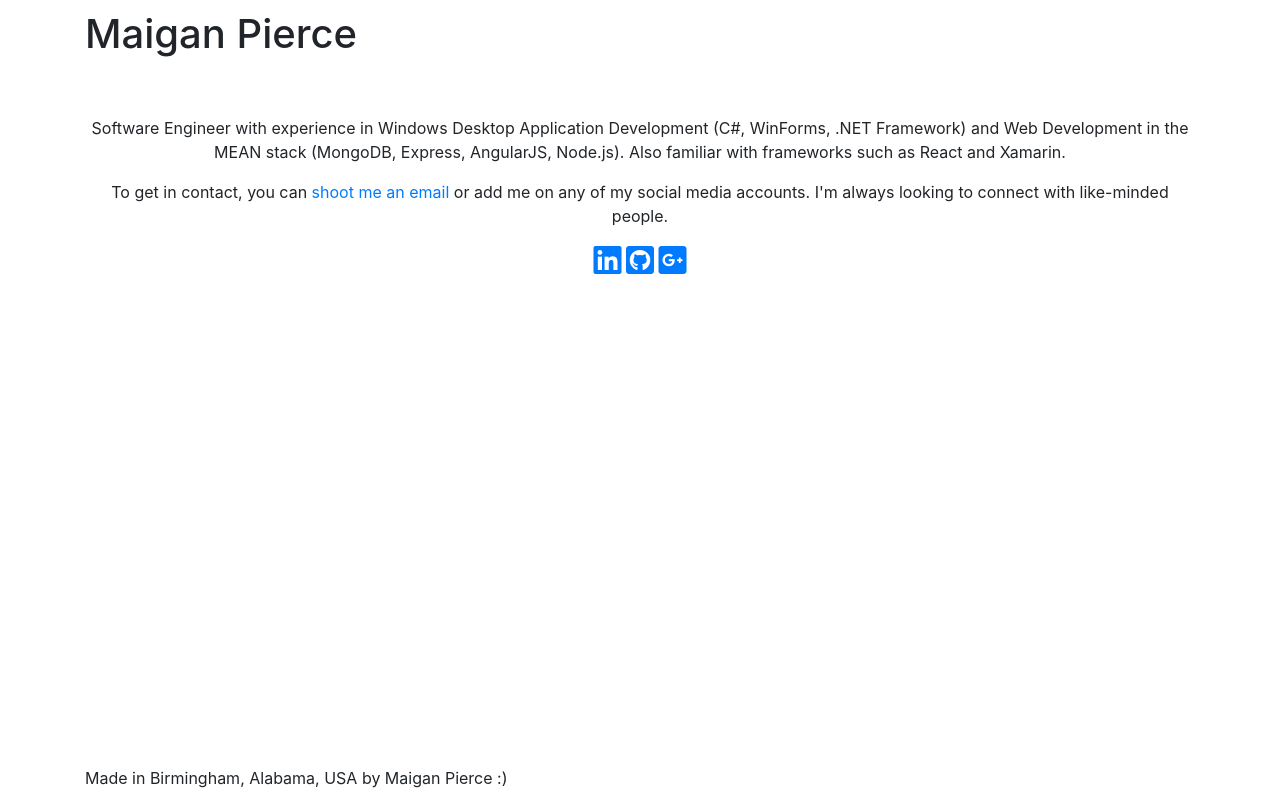
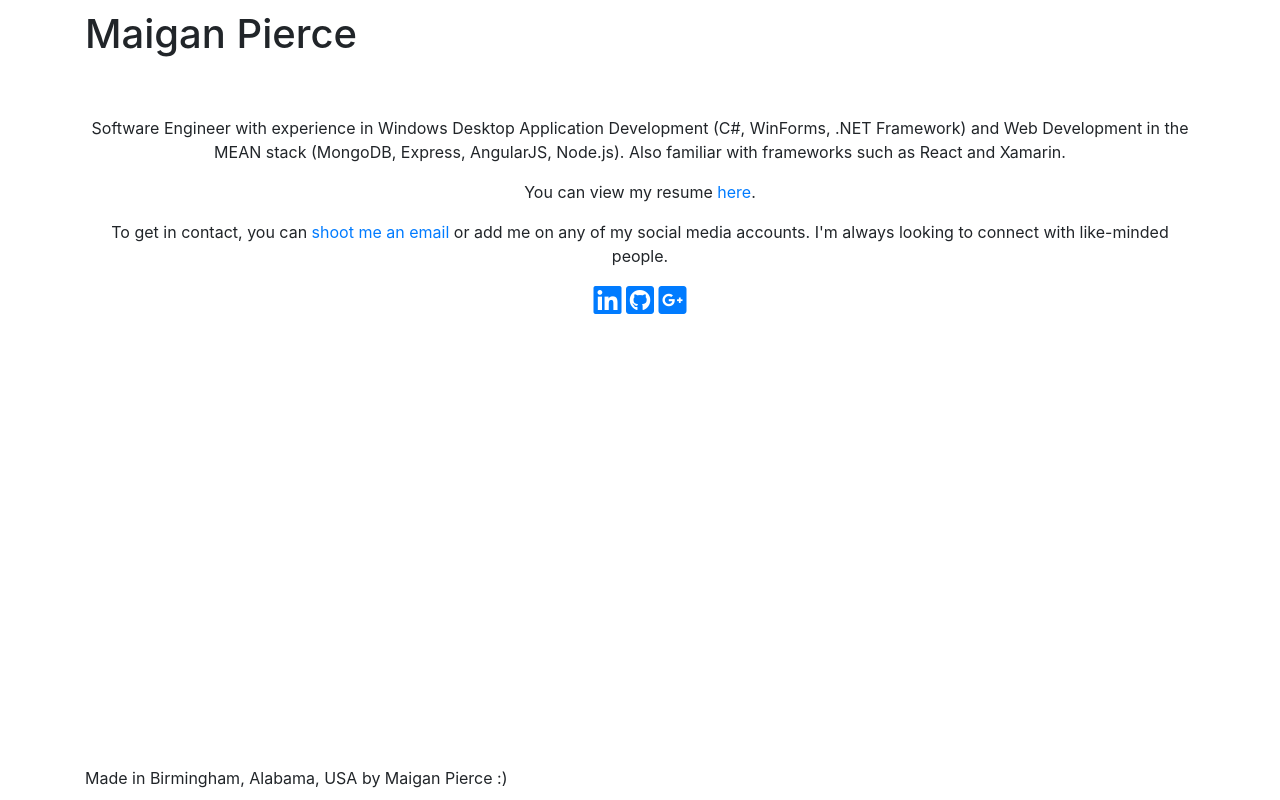
Before and after one commit to maiganpierce/portfolio, a plain HTML site: page index.html in a window 1280 px wide. Drawn offline with nearby package versions, Linux system fonts and the light colour scheme.

Commit message:
Added link to resume on dropbox

```diff
--- a/index.html
+++ b/index.html
@@ -18,6 +18,9 @@
 
 		<div id="page-content" class="text-center">
 			<p id="summary">Software Engineer with experience in Windows Desktop Application Development (C#, WinForms, .NET Framework) and Web Development in the MEAN stack (MongoDB, Express, AngularJS, Node.js). Also familiar with frameworks such as React and Xamarin.</p>
+			<p id="resume">
+				You can view my resume <a href="https://www.dropbox.com/s/atd3gt2o0e0wg45/Resume_MaiganPierce.pdf?dl=0">here</a>.
+			</p>
 			<p id="contact">To get in contact, you can
 				<a href="mailto:maiganpierce@gmail.com">shoot me an email</a>
 				or add me on any of my social media accounts.
```
